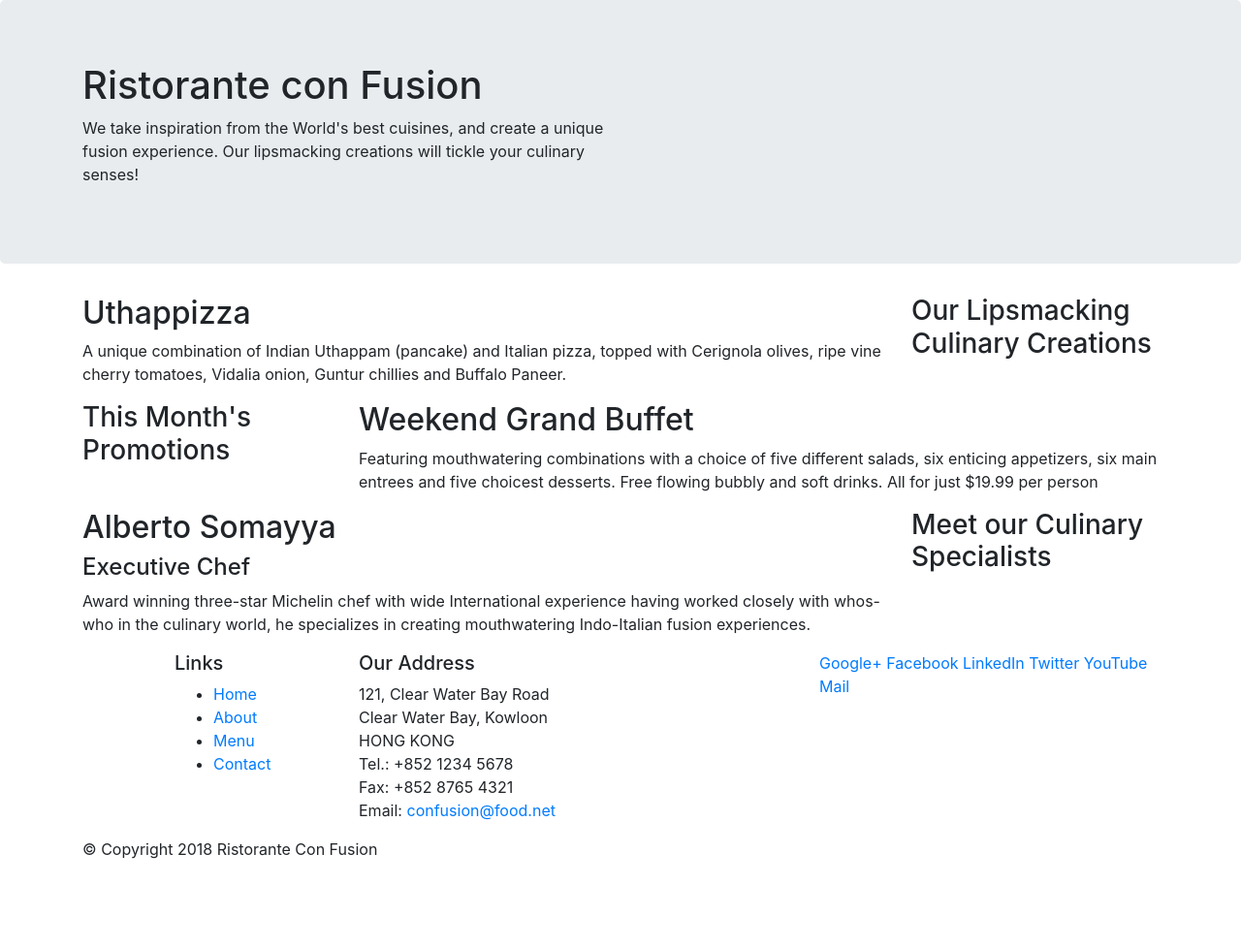
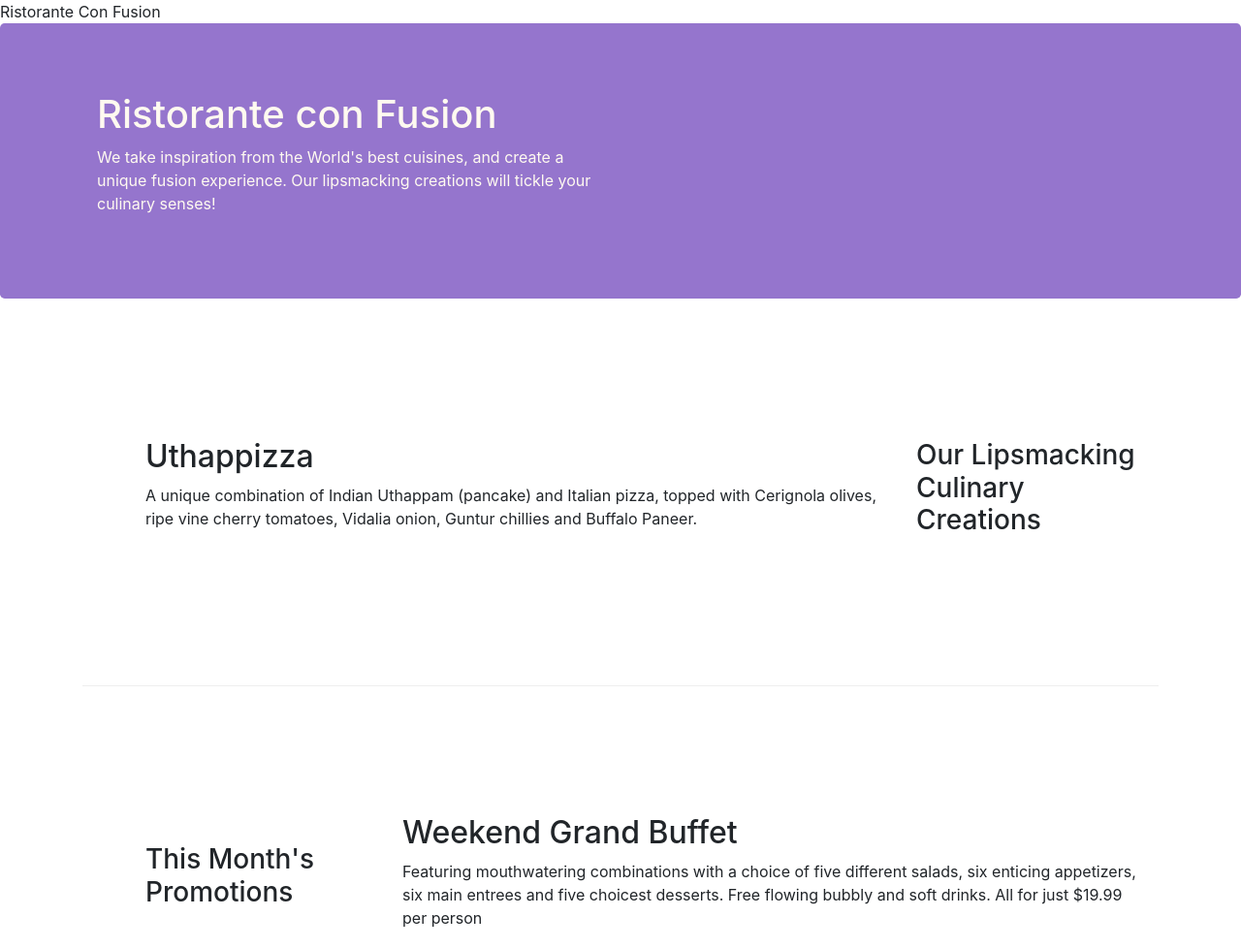
Before and after one commit to singhutkarsh902/Bootstrap4, a website: page conFusion/index.html in a window 1280 px wide. Shown: the top 978 px of the page at 97% size. Before the commit the page ends 904 px from the top, so only its background shows below. Drawn offline with nearby package versions, Linux system fonts and the light colour scheme.

Commit message:
Grid Part 2

```diff
--- /dev/null
+++ b/conFusion/css/styles.css
@@ -0,0 +1,30 @@
+.row-header{
+    margin: 0px auto;
+    padding: 0px auto;
+}
+
+.row-content{
+    margin: 0px auto;
+    padding: 50px 0px 50px 50px;
+    border-bottom: 1px ridge;
+    min-height: 400px;
+}
+
+.footer{
+    background-color: #D1C4E9;
+    margin: 0px auto;
+    padding: 20px 0px 20px 0px;
+}
+
+.jumbotron{
+    padding: 70px 30px 70px 30px;
+    margin: 0px;
+    background: #9575CD;
+    color: floralwhite;
+}
+
+.address{
+    margin: 0px;
+    color: #0f0f0f;
+    font-size: 80%;
+}
--- a/conFusion/index.html
+++ b/conFusion/index.html
@@ -9,6 +9,7 @@
 
     <!-- Bootstrap CSS -->
     <link rel="stylesheet" href="node_modules/bootstrap/dist/css/bootstrap.min.css">
+    <link rel="stylesheet" href="css/styles.css"
     <title>Ristorante Con Fusion</title>
 </head>
 
@@ -16,7 +17,7 @@
 
     <header class="jumbotron">
         <div class="container">
-            <div class="row">
+            <div class="row row-header">
                 <div class="col-12 col-sm-6">
                     <h1>Ristorante con Fusion</h1>
                     <p>We take inspiration from the World's best cuisines, and create a unique fusion experience. Our lipsmacking creations will tickle your culinary senses!</p>
@@ -28,7 +29,7 @@
     </header>
 
     <div class="container">
-        <div class="row">
+        <div class="row row-content align-items-center">
             <div class="col-12 col-sm-4 order-sm-last col-md-3">
                 <h3>Our Lipsmacking Culinary Creations</h3>
             </div>
@@ -39,7 +40,7 @@
         </div>
 
 
-        <div class="row">
+        <div class="row row-content align-items-center">
             <div class="col-12 col-sm-4 col-md-3">
                 <h3>This Month's Promotions</h3>
             </div>
@@ -49,7 +50,7 @@
             </div>
         </div>
 
-        <div class="row">
+        <div class="row row-content align-items-center">
             <div class="col-12 col-sm-4 order-sm-last col-md-3">
                 <h3>Meet our Culinary Specialists</h3>
             </div>
@@ -63,10 +64,10 @@
 
     <footer>
         <div class="container">
-            <div class="row">
+            <div class="row footer">
                 <div class="col-4 col-sm-2 offset-1">
                     <h5>Links</h5>
-                    <ul>
+                    <ul class="list-unstyled">
                         <li><a href="#">Home</a></li>
                         <li><a href="#">About</a></li>
                         <li><a href="#">Menu</a></li>
@@ -84,8 +85,8 @@
 		              Email: <a href="mailto:confusion@food.net">confusion@food.net</a>
 		           </address>
                 </div>
-                <div class="col-12 col-sm-4">
-                    <div>
+                <div class="col-12 col-sm-4 align-self-center">
+                    <div class="text-center">
                         <a href="http://google.com/+">Google+</a>
                         <a href="http://www.facebook.com/profile.php?id=">Facebook</a>
                         <a href="http://www.linkedin.com/in/">LinkedIn</a>
@@ -95,7 +96,7 @@
                     </div>
                 </div>
            </div>
-           <div class="row">
+           <div class="row footer justify-content-center">
                 <div class="col-auto">
                     <p>© Copyright 2018 Ristorante Con Fusion</p>
                 </div>
```
